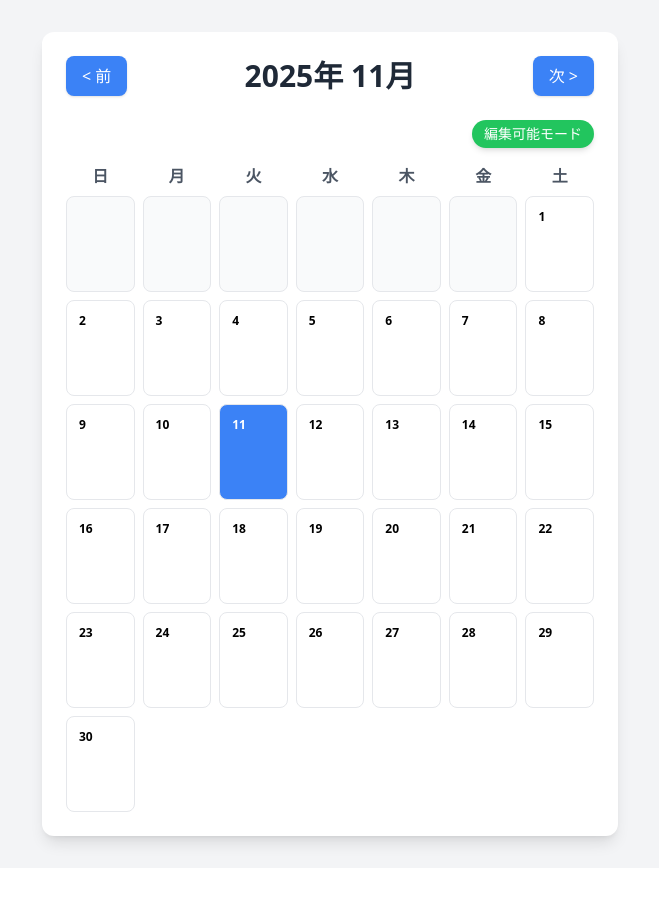
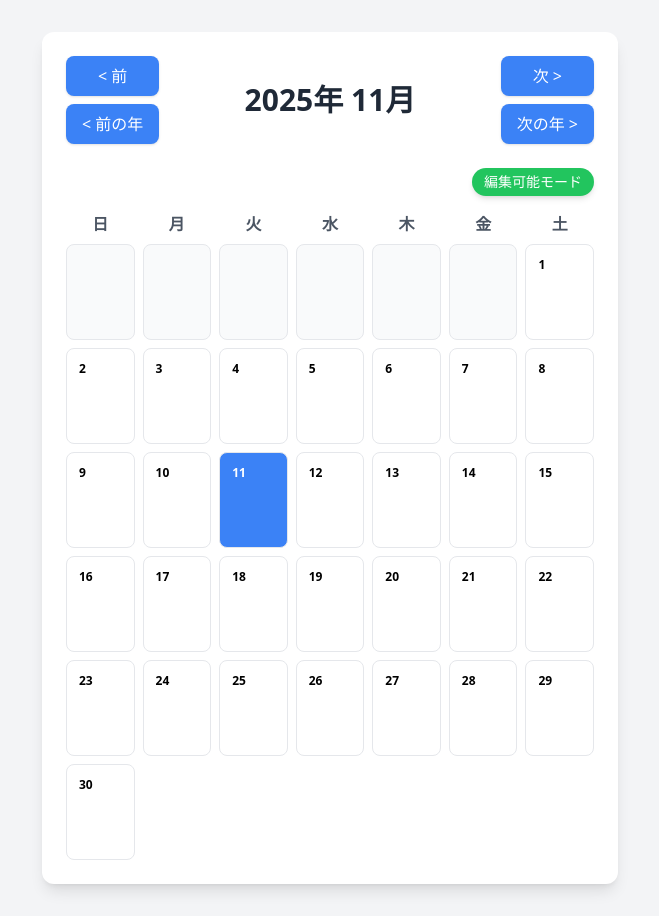
Before and after one commit to nanamikabasawa2f-sys/project.calendar, a React (Create React App) app: page / in a window 1280 px wide. Shown: the whole page, without its empty margins (310-969 px from the left). Before the commit the page ends 868 px from the top, so only its background shows below. Built offline with nearby package versions, Linux system fonts and the light colour scheme.

Commit message:
年単位で変えるボタンを作成

```diff
--- a/src/App.js
+++ b/src/App.js
@@ -297,6 +297,14 @@ function App() {
     const prevDate = new Date(currentDate.getFullYear(), currentDate.getMonth() - 1, 1);
     setCurrentDate(prevDate);
   };
+    const handleNextYear = () => {
+    const nextDate = new Date(currentDate.getFullYear() + 1, currentDate.getMonth() , 1);
+    setCurrentDate(nextDate);
+  };
+  const handlePrevYear = () => {
+    const prevDate = new Date(currentDate.getFullYear() - 1, currentDate.getMonth() , 1);
+    setCurrentDate(prevDate);
+  };
 
   // --- 日付クリック時の処理 ---
   const handleDateClick = (date) => {
@@ -415,22 +423,48 @@ function App() {
 
             {/* 1. ヘッダー (ナビゲーションボタン) */}
 <div className="flex justify-between items-center mb-6">
+
+  {/* 左ブロック：前の月・前の年 */}
+  <div className="flex flex-col gap-2">
     <button
       className="px-4 py-2 bg-blue-500 text-white rounded-lg shadow hover:bg-blue-600 transition-colors"
       onClick={handlePrevMonth}
     >
       &lt; 前
     </button>
-              <h2 className="text-3xl font-bold text-gray-800">
+
+    <button
+      className="px-4 py-2 bg-blue-500 text-white rounded-lg shadow hover:bg-blue-600 transition-colors"
+      onClick={handlePrevYear}
+    >
+      &lt; 前の年
+    </button>
+  </div>
+
+  {/* 中央: 年月タイトル */}
+  <h2 className="text-3xl font-bold text-gray-800 text-center">
     {year}年 {month + 1}月
   </h2>
+
+  {/* 右ブロック：次の月・次の年 */}
+  <div className="flex flex-col gap-2">
     <button
       className="px-4 py-2 bg-blue-500 text-white rounded-lg shadow hover:bg-blue-600 transition-colors"
       onClick={handleNextMonth}
     >
       次 &gt;
     </button>
+
+    <button
+      className="px-4 py-2 bg-blue-500 text-white rounded-lg shadow hover:bg-blue-600 transition-colors"
+      onClick={handleNextYear}
+    >
+      次の年 &gt;
+    </button>
   </div>
+
+</div>
+
 
             {/* 📝 表示専用ボタンの追加 */}
             <div className="flex justify-end mb-4">
```
Lines whose indentation alone changed are shown as unchanged.
